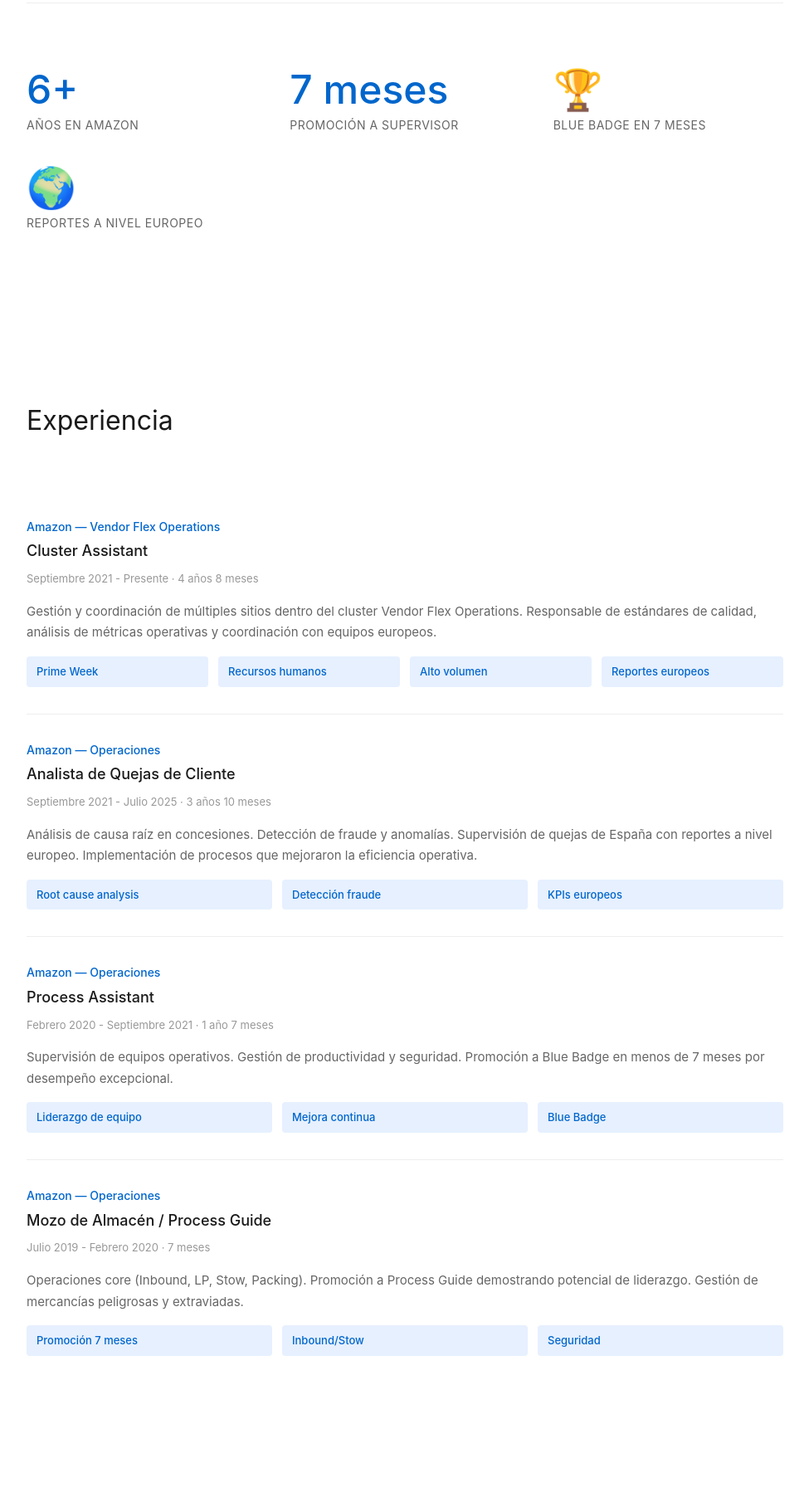
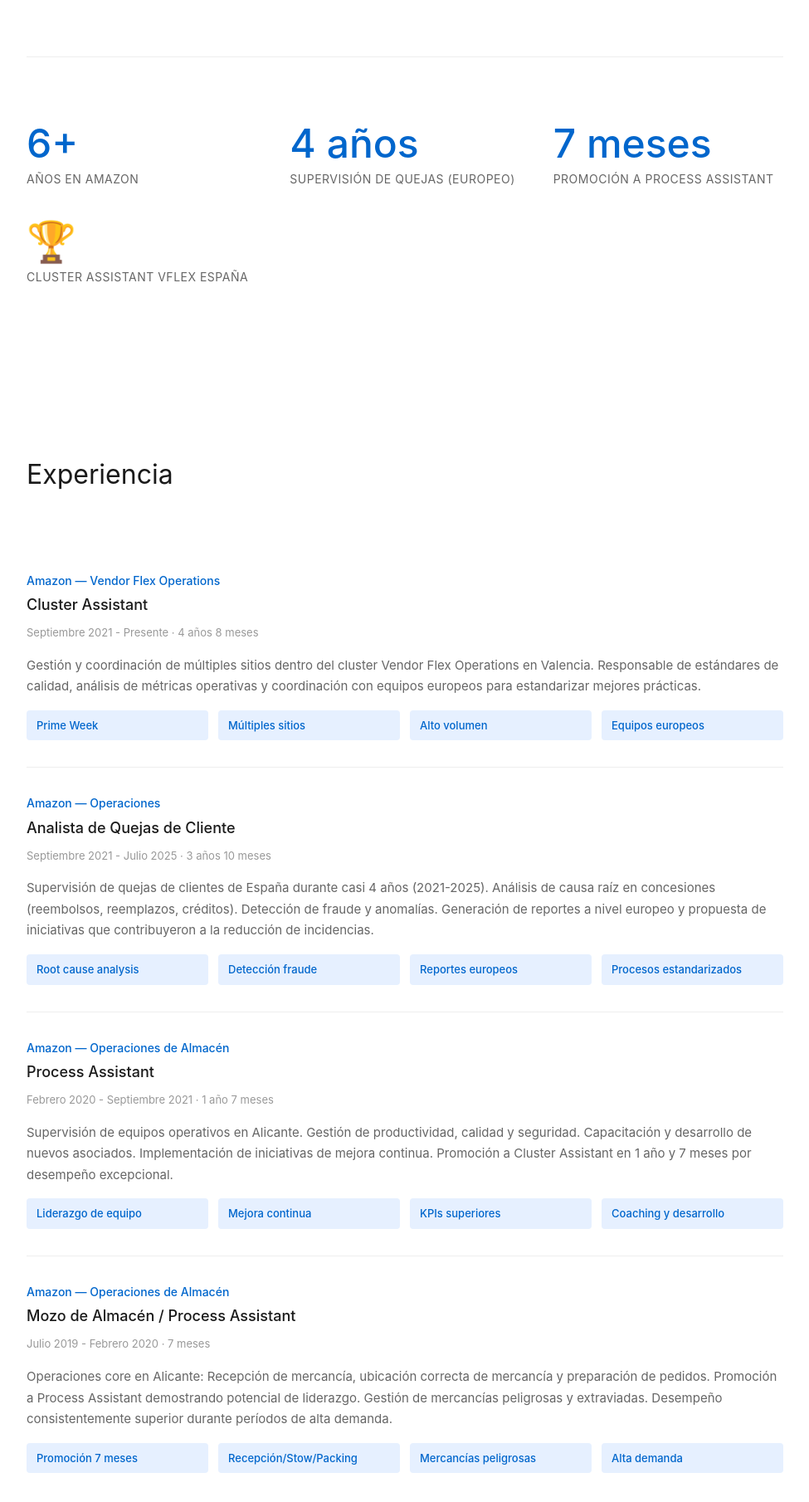
Before and after one commit to David-miravet/David-Miravet.github.io, a plain HTML site: page index.html in a window 1280 px wide. Shown: the part 630-2440 px from the top of the page at 83% size, without its empty margins (152-1127 px from the left). Drawn offline with Linux system fonts and the light colour scheme.

Commit message:
Update index.html

```diff
--- a/index.html
+++ b/index.html
@@ -406,7 +406,7 @@
         <div class="container">
             <h1 class="fade-in">David Muñoz Miravete</h1>
             <p class="subtitle fade-in delay-1">Supervisor & Manager Logístico</p>
-            <p class="description fade-in delay-2">6+ años liderando operaciones logísticas en Amazon. Especializado en gestión de eventos de alto volumen, optimización de procesos y coordinación de equipos multisitio a nivel europeo.</p>
+            <p class="description fade-in delay-2">6+ años liderando operaciones logísticas en Amazon. Especializado en Vendor Flex Operations, gestión de eventos de alto volumen, optimización de procesos y coordinación de equipos multisitio a nivel europeo. Experiencia demostrada en el almacén más grande de Vflex en España.</p>
 
             <div class="cta-group fade-in delay-3">
                 <a href="mailto:david@example.com" class="btn btn-primary">Conectar</a>
@@ -419,16 +419,16 @@
                     <div class="metric-label">Años en Amazon</div>
                 </div>
                 <div class="metric">
+                    <div class="metric-value">4 años</div>
+                    <div class="metric-label">Supervisión de quejas (europeo)</div>
+                </div>
+                <div class="metric">
                     <div class="metric-value">7 meses</div>
-                    <div class="metric-label">Promoción a supervisor</div>
+                    <div class="metric-label">Promoción a Process Assistant</div>
                 </div>
                 <div class="metric">
                     <div class="metric-value">🏆</div>
-                    <div class="metric-label">Blue Badge en 7 meses</div>
-                </div>
-                <div class="metric">
-                    <div class="metric-value">🌍</div>
-                    <div class="metric-label">Reportes a nivel europeo</div>
+                    <div class="metric-label">Cluster Assistant Vflex España</div>
                 </div>
             </div>
         </div>
@@ -443,12 +443,12 @@
                     <div class="company">Amazon — Vendor Flex Operations</div>
                     <div class="role-title">Cluster Assistant</div>
                     <div class="period">Septiembre 2021 - Presente · 4 años 8 meses</div>
-                    <p class="description-text">Gestión y coordinación de múltiples sitios dentro del cluster Vendor Flex Operations. Responsable de estándares de calidad, análisis de métricas operativas y coordinación con equipos europeos.</p>
+                    <p class="description-text">Gestión y coordinación de múltiples sitios dentro del cluster Vendor Flex Operations en Valencia. Responsable de estándares de calidad, análisis de métricas operativas y coordinación con equipos europeos para estandarizar mejores prácticas.</p>
                     <div class="highlights">
                         <span class="highlight">Prime Week</span>
-                        <span class="highlight">Recursos humanos</span>
+                        <span class="highlight">Múltiples sitios</span>
                         <span class="highlight">Alto volumen</span>
-                        <span class="highlight">Reportes europeos</span>
+                        <span class="highlight">Equipos europeos</span>
                     </div>
                 </div>
 
@@ -456,35 +456,38 @@
                     <div class="company">Amazon — Operaciones</div>
                     <div class="role-title">Analista de Quejas de Cliente</div>
                     <div class="period">Septiembre 2021 - Julio 2025 · 3 años 10 meses</div>
-                    <p class="description-text">Análisis de causa raíz en concesiones. Detección de fraude y anomalías. Supervisión de quejas de España con reportes a nivel europeo. Implementación de procesos que mejoraron la eficiencia operativa.</p>
+                    <p class="description-text">Supervisión de quejas de clientes de España durante casi 4 años (2021-2025). Análisis de causa raíz en concesiones (reembolsos, reemplazos, créditos). Detección de fraude y anomalías. Generación de reportes a nivel europeo y propuesta de iniciativas que contribuyeron a la reducción de incidencias.</p>
                     <div class="highlights">
                         <span class="highlight">Root cause analysis</span>
                         <span class="highlight">Detección fraude</span>
-                        <span class="highlight">KPIs europeos</span>
+                        <span class="highlight">Reportes europeos</span>
+                        <span class="highlight">Procesos estandarizados</span>
                     </div>
                 </div>
 
                 <div class="experience-item">
-                    <div class="company">Amazon — Operaciones</div>
+                    <div class="company">Amazon — Operaciones de Almacén</div>
                     <div class="role-title">Process Assistant</div>
                     <div class="period">Febrero 2020 - Septiembre 2021 · 1 año 7 meses</div>
-                    <p class="description-text">Supervisión de equipos operativos. Gestión de productividad y seguridad. Promoción a Blue Badge en menos de 7 meses por desempeño excepcional.</p>
+                    <p class="description-text">Supervisión de equipos operativos en Alicante. Gestión de productividad, calidad y seguridad. Capacitación y desarrollo de nuevos asociados. Implementación de iniciativas de mejora continua. Promoción a Cluster Assistant en 1 año y 7 meses por desempeño excepcional.</p>
                     <div class="highlights">
                         <span class="highlight">Liderazgo de equipo</span>
                         <span class="highlight">Mejora continua</span>
-                        <span class="highlight">Blue Badge</span>
+                        <span class="highlight">KPIs superiores</span>
+                        <span class="highlight">Coaching y desarrollo</span>
                     </div>
                 </div>
 
                 <div class="experience-item">
-                    <div class="company">Amazon — Operaciones</div>
-                    <div class="role-title">Mozo de Almacén / Process Guide</div>
+                    <div class="company">Amazon — Operaciones de Almacén</div>
+                    <div class="role-title">Mozo de Almacén / Process Assistant</div>
                     <div class="period">Julio 2019 - Febrero 2020 · 7 meses</div>
-                    <p class="description-text">Operaciones core (Inbound, LP, Stow, Packing). Promoción a Process Guide demostrando potencial de liderazgo. Gestión de mercancías peligrosas y extraviadas.</p>
+                    <p class="description-text">Operaciones core en Alicante: Recepción de mercancía, ubicación correcta de mercancía y preparación de pedidos. Promoción a Process Assistant demostrando potencial de liderazgo. Gestión de mercancías peligrosas y extraviadas. Desempeño consistentemente superior durante períodos de alta demanda.</p>
                     <div class="highlights">
                         <span class="highlight">Promoción 7 meses</span>
-                        <span class="highlight">Inbound/Stow</span>
-                        <span class="highlight">Seguridad</span>
+                        <span class="highlight">Recepción/Stow/Packing</span>
+                        <span class="highlight">Mercancías peligrosas</span>
+                        <span class="highlight">Alta demanda</span>
                     </div>
                 </div>
             </div>
@@ -497,20 +500,24 @@
             <div class="skills-grid">
                 <div class="skill-tag">Gestión de procesos</div>
                 <div class="skill-tag">Liderazgo de equipos</div>
-                <div class="skill-tag">Análisis de datos</div>
-                <div class="skill-tag">KPIs operativos</div>
                 <div class="skill-tag">Vendor Flex Ops</div>
                 <div class="skill-tag">Eventos alto volumen</div>
                 <div class="skill-tag">Root cause analysis</div>
                 <div class="skill-tag">Detección fraude</div>
+                <div class="skill-tag">Control de existencias</div>
                 <div class="skill-tag">Coordinación multisitio</div>
+                <div class="skill-tag">Análisis de datos</div>
+                <div class="skill-tag">KPIs operativos</div>
                 <div class="skill-tag">Excel avanzado</div>
                 <div class="skill-tag">Toma de decisiones</div>
                 <div class="skill-tag">Pensamiento crítico</div>
                 <div class="skill-tag">Resolución problemas</div>
                 <div class="skill-tag">Capacitación equipos</div>
                 <div class="skill-tag">Gestión proyectos</div>
-                <div class="skill-tag">Español / Inglés</div>
+                <div class="skill-tag">Satisfacción cliente</div>
+                <div class="skill-tag">Comunicación escrita</div>
+                <div class="skill-tag">Desarrollo de equipos</div>
+                <div class="skill-tag">Español</div>
             </div>
         </div>
     </section>
@@ -518,7 +525,7 @@
     <section id="contacto">
         <div class="container">
             <h2>Conectar</h2>
-            <p class="description" style="margin-bottom: 32px;">Abierto a oportunidades en logística, operations y liderazgo de equipos. Experiencia demostrada en Amazon y eventos de escala europea.</p>
+            <p class="description" style="margin-bottom: 32px;">Abierto a oportunidades en logística, operations y liderazgo de equipos. Experiencia demostrada en Amazon con eventos de escala europea y coordinación multisitio.</p>
             <div class="cta-group">
                 <a href="mailto:david@example.com" class="btn btn-primary">Enviar email</a>
                 <a href="https://linkedin.com/in/david-miravet" class="btn">LinkedIn</a>
```
